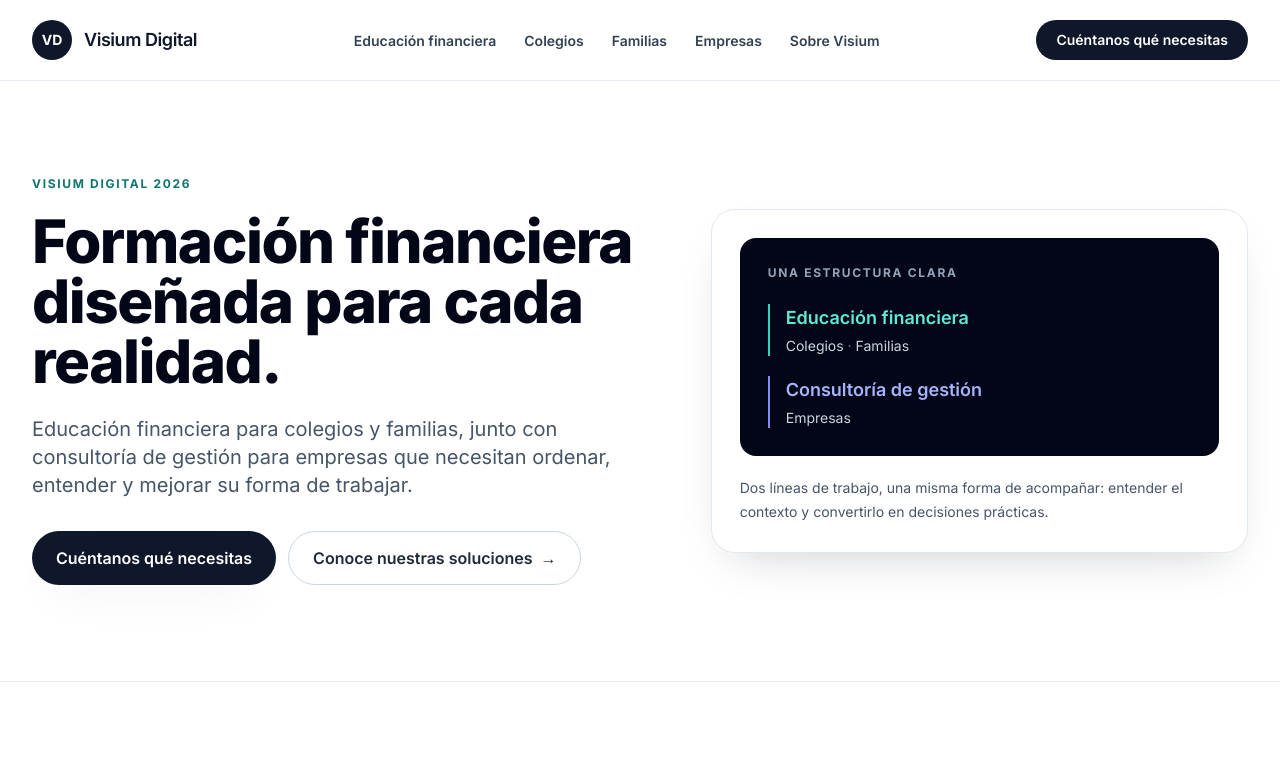
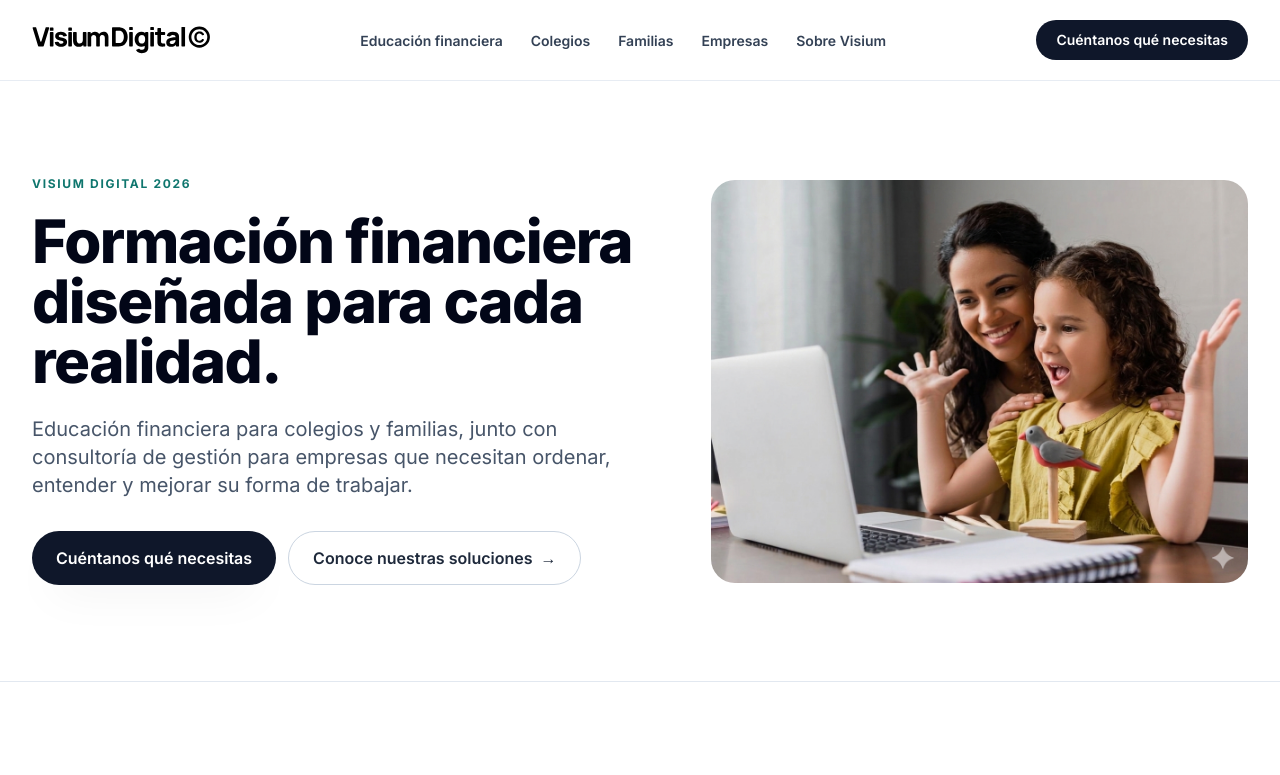
Before and after one commit to felix905/visual_2026, a website built with Vite: page index.html in a window 1280 px wide. Shown: the top 775 px of the page. Built offline with nearby package versions, Linux system fonts and the light colour scheme.

Commit message:
cambios
cambios

```diff
--- a/index.html
+++ b/index.html
@@ -69,18 +69,7 @@
               </div>
             </div>
 
-            <div class="relative" aria-label="Mapa de las dos líneas de Visium Digital">
-              <div class="rounded-3xl border border-slate-200 bg-white p-5 shadow-soft sm:p-7">
-                <div class="rounded-2xl bg-slate-950 p-6 text-white sm:p-7">
-                  <p class="eyebrow text-slate-400">Una estructura clara</p>
-                  <div class="mt-6 space-y-5">
-                    <div class="border-l-2 border-teal-400 pl-4"><p class="text-lg font-semibold text-teal-300">Educación financiera</p><p class="mt-1 text-sm text-slate-300">Colegios <span class="text-slate-500">·</span> Familias</p></div>
-                    <div class="border-l-2 border-indigo-400 pl-4"><p class="text-lg font-semibold text-indigo-300">Consultoría de gestión</p><p class="mt-1 text-sm text-slate-300">Empresas</p></div>
-                  </div>
-                </div>
-                <p class="mt-5 text-sm leading-6 text-slate-600">Dos líneas de trabajo, una misma forma de acompañar: entender el contexto y convertirlo en decisiones prácticas.</p>
-              </div>
-            </div>
+            <img src="./src/assets/img/familia_finanzas.jpg" alt="Familia compartiendo una actividad de educación financiera" class="aspect-[4/3] w-full rounded-3xl object-cover" width="1200" height="900" fetchpriority="high" />
           </div>
         </div>
       </section>
--- a/src/main.js
+++ b/src/main.js
@@ -2,6 +2,33 @@ const menuToggle = document.querySelector('[data-menu-toggle]');
 const mobileNav = document.querySelector('[data-mobile-nav]');
 const menuOpenIcon = document.querySelector('[data-menu-icon="open"]');
 const menuCloseIcon = document.querySelector('[data-menu-icon="close"]');
+const brandLink = document.querySelector('[aria-label="Visium Digital, inicio"]');
+
+if (brandLink) {
+  const logo = document.createElement('img');
+  logo.src = new URL('./assets/img/logo_visium.svg', import.meta.url).href;
+  logo.alt = 'Visium Digital';
+  logo.width = 216;
+  logo.height = 34;
+  logo.className = 'h-7 w-auto';
+  brandLink.replaceChildren(logo);
+}
+
+const setTablerIcon = (icon, name, paths) => {
+  if (!icon) return;
+
+  icon.dataset.tablerIcon = name;
+  icon.setAttribute('viewBox', '0 0 24 24');
+  icon.setAttribute('fill', 'none');
+  icon.setAttribute('stroke', 'currentColor');
+  icon.setAttribute('stroke-width', '2');
+  icon.setAttribute('stroke-linecap', 'round');
+  icon.setAttribute('stroke-linejoin', 'round');
+  icon.innerHTML = paths.map((path) => `<path d="${path}" />`).join('');
+};
+
+setTablerIcon(menuOpenIcon, 'menu-2', ['M4 6l16 0', 'M4 12l16 0', 'M4 18l16 0']);
+setTablerIcon(menuCloseIcon, 'x', ['M18 6l-12 12', 'M6 6l12 12']);
 
 if (menuToggle && mobileNav) {
   const setMenuState = (isOpen) => {
--- a/src/styles.css
+++ b/src/styles.css
@@ -89,18 +89,16 @@ body {
   border-width: 1px;
   border-radius: 1.5rem;
   background: #fff;
-  transition: transform 200ms ease, border-color 200ms ease, box-shadow 200ms ease;
+  transition: transform 200ms ease, border-color 200ms ease;
 }
 
 .audience-card {
   display: block;
   padding: 1.75rem;
-  box-shadow: 0 20px 45px -24px rgba(15, 23, 42, 0.25);
 }
 
 .audience-card:hover {
   transform: translateY(-0.25rem);
-  box-shadow: 0 22px 45px -25px rgba(15, 23, 42, 0.4);
 }
 
 .audience-tag {
@@ -180,14 +178,16 @@ body {
 
 .offer-card {
   padding: 1.5rem;
-  box-shadow: 0 20px 45px -24px rgba(15, 23, 42, 0.18);
 }
 
 .topic-pill {
   border-radius: 9999px;
   background: #fff;
   padding: 0.45rem 0.7rem;
-  box-shadow: 0 1px 3px rgba(15, 23, 42, 0.08);
+}
+
+main div.shadow-soft {
+  box-shadow: none;
 }
 
 .topic-arrow {
@@ -224,7 +224,6 @@ body {
 
 .process-card {
   padding: 1.5rem;
-  box-shadow: 0 20px 45px -24px rgba(15, 23, 42, 0.2);
 }
 
 .process-number {
```
Also changed, not shown: dist/assets/familia_finanzas-CsaGvMuI.jpg (added), dist/assets/logo_visium-vpYL2jkD.svg (added), dist/assets/main-BbP76xGn.css (deleted), dist/assets/main-BeEf_LCY.js (added), dist/assets/main-BjXJU816.css (added), dist/assets/main-qrB7VH6N.js (deleted), dist/colegios.html, dist/contacto.html, dist/empresas.html, dist/familias.html, dist/index.html, dist/nosotros.html, dist/recursos.html, styles.css.
